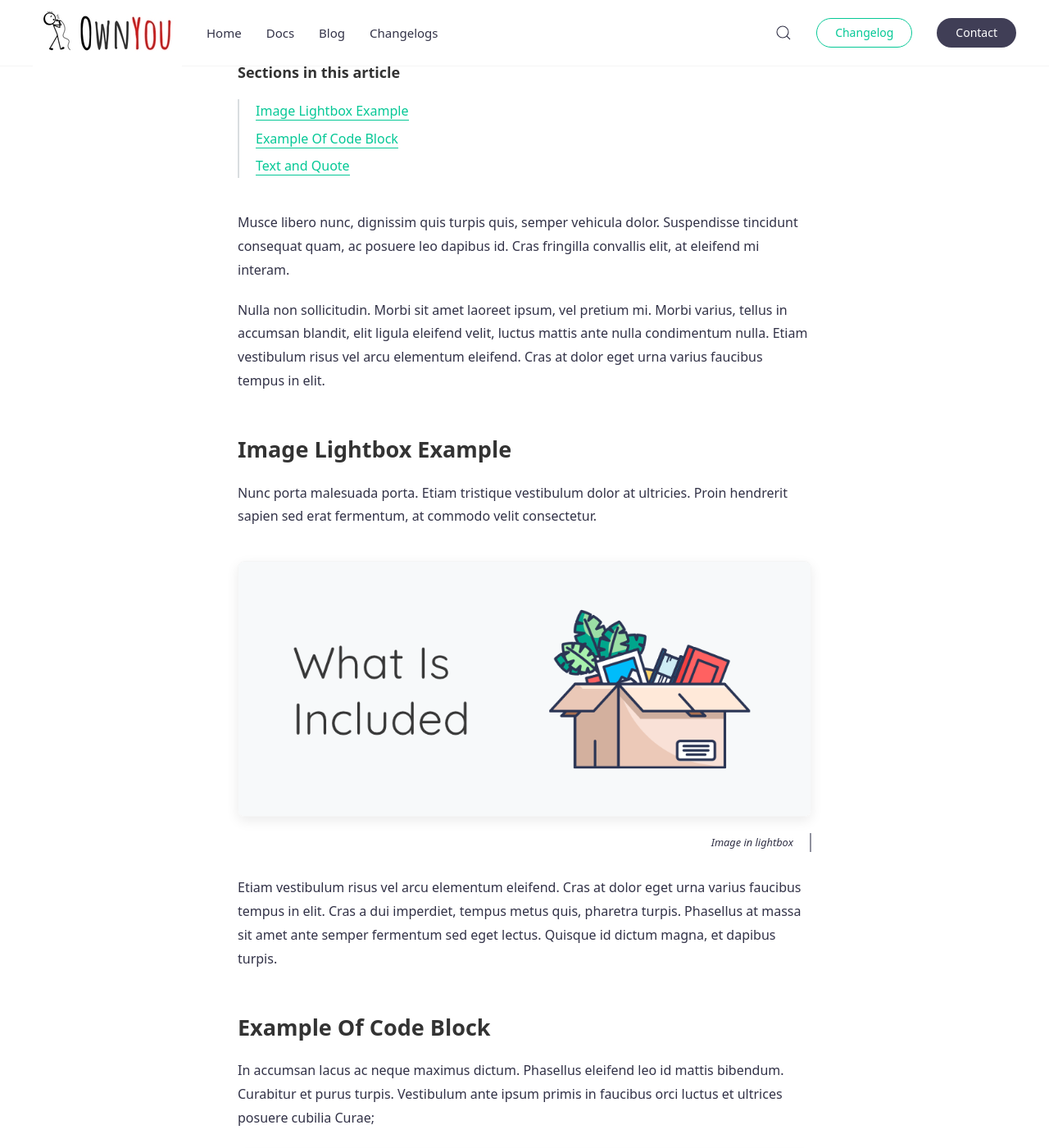
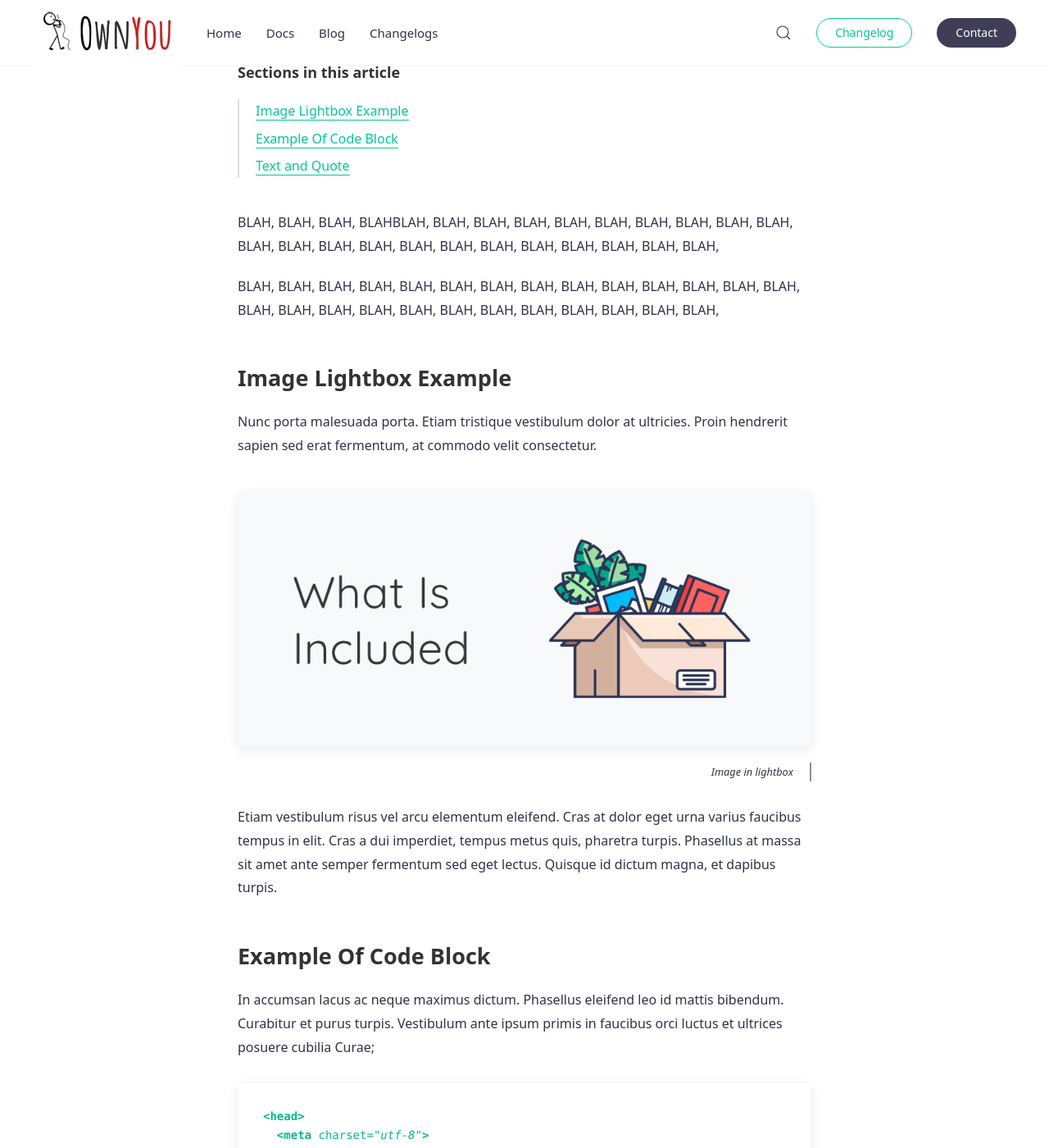
Before and after one commit to OwnYouLtd/docs, a Jekyll site: the page built from _posts/2017-05-25-post.md, in a window 1280 px wide and 1400 px high, scrolled down 256 px. Shown: the whole window at 82% size. Built offline with Jekyll 4.4.1, drawn with Linux system fonts in a browser that asks for light colours; some of the changed text lies outside the part shown.

Commit message:
changed the blog post

```diff
--- a/Gemfile
+++ b/Gemfile
@@ -9,14 +9,14 @@
 #
 # This will help ensure the proper Jekyll version is running.
 # Happy Jekylling!
-gem "jekyll", "3.4.1"
+# gem "jekyll", "3.4.1"
 
 # This is the default theme for new Jekyll sites. You may change this to anything you like.
 # gem "minima", "~> 2.0"
 
 # If you want to use GitHub Pages, remove the "gem "jekyll"" above and
 # uncomment the line below. To upgrade, run `bundle update github-pages`.
-# gem "github-pages", group: :jekyll_plugins
+gem "github-pages", group: :jekyll_plugins
 
 # If you have any plugins, put them here!
 group :jekyll_plugins do
@@ -30,3 +30,5 @@
 
 # Windows does not include zoneinfo files, so bundle the tzinfo-data gem
 gem 'tzinfo-data', platforms: [:mingw, :mswin, :x64_mingw, :jruby]
+
+gem "webrick", "~> 1.8"
--- a/_config.yml
+++ b/_config.yml
@@ -10,7 +10,7 @@
 lang:               en
 
 # Site subpath, e.g. /blog
-baseurl:            "docs"
+baseurl:            ""
 
 # Permalink URLs structure, for permalink style options see: https://jekyllrb.com/docs/permalinks/
 permalink:          /:title/
@@ -105,7 +105,7 @@
 markdown:           kramdown
 highlighter:        rouge
 
-gems:
+plugins:
   - jekyll-feed
   - jekyll-seo-tag
   - jekyll-gist
--- a/_posts/2017-05-25-post.md
+++ b/_posts/2017-05-25-post.md
@@ -9,9 +9,9 @@
 * TOC
 {:toc}
 
-Musce libero nunc, dignissim quis turpis quis, semper vehicula dolor. Suspendisse tincidunt consequat quam, ac posuere leo dapibus id. Cras fringilla convallis elit, at eleifend mi interam.
+BLAH, BLAH, BLAH, BLAHBLAH, BLAH, BLAH, BLAH, BLAH, BLAH, BLAH, BLAH, BLAH, BLAH, BLAH, BLAH, BLAH, BLAH, BLAH, BLAH, BLAH, BLAH, BLAH, BLAH, BLAH, BLAH,
 
-Nulla non sollicitudin. Morbi sit amet laoreet ipsum, vel pretium mi. Morbi varius, tellus in accumsan blandit, elit ligula eleifend velit, luctus mattis ante nulla condimentum nulla. Etiam vestibulum risus vel arcu elementum eleifend. Cras at dolor eget urna varius faucibus tempus in elit.
+BLAH, BLAH, BLAH, BLAH, BLAH, BLAH, BLAH, BLAH, BLAH, BLAH, BLAH, BLAH, BLAH, BLAH, BLAH, BLAH, BLAH, BLAH, BLAH, BLAH, BLAH, BLAH, BLAH, BLAH, BLAH, BLAH,
 
 ## Image Lightbox Example
 Nunc porta malesuada porta. Etiam tristique vestibulum dolor at ultricies. Proin hendrerit sapien sed erat fermentum, at commodo velit consectetur.
```
Also changed, not shown: Gemfile.lock (added).
